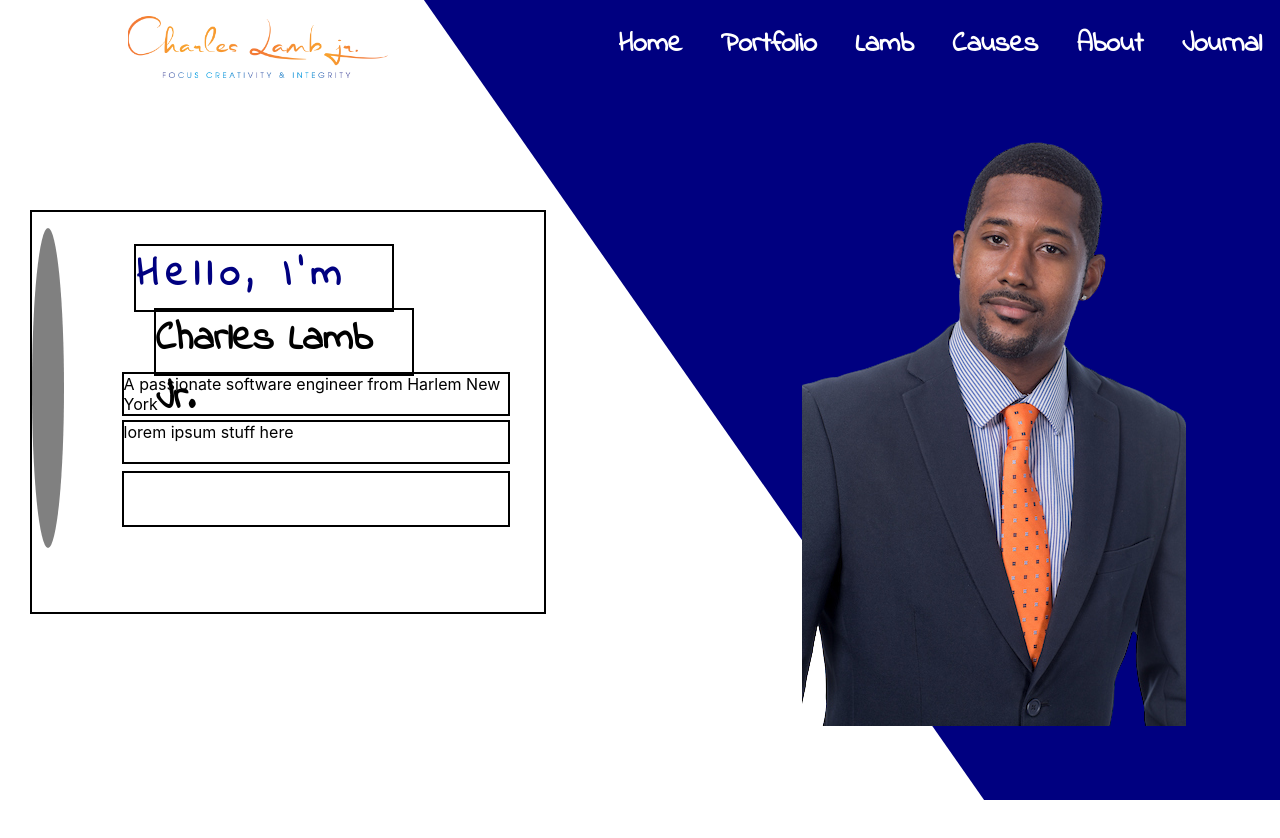
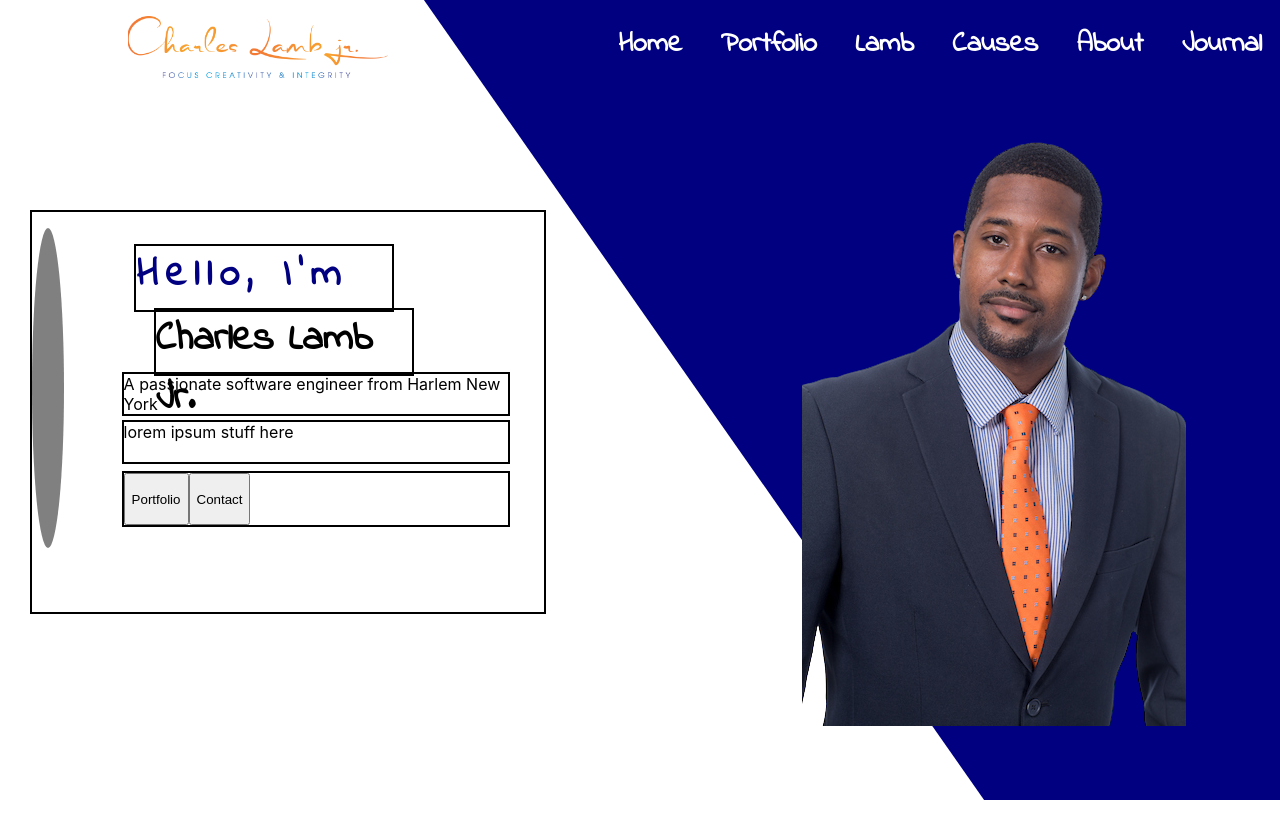
Before and after one commit to cyberstizz/charleslambjr, a React (Create React App) app: page / in a window 1280 px wide. Shown: the top 838 px of the page. Built offline with nearby package versions, Linux system fonts and the light colour scheme.

Commit message:
added the two buttons unstyled. They look like the worst crap you've ever seen

```diff
--- a/src/App.css
+++ b/src/App.css
@@ -214,6 +214,8 @@ left: 1px;
   margin-top: 16.2rem;
   margin-left: 7vw;
   position: absolute;
+  display: inline-flex;
+  flex-direction: row;
 }
 
 .rightFoldSection{
--- a/src/App.js
+++ b/src/App.js
@@ -28,7 +28,12 @@ function App() {
       <div className="name">Charles Lamb Jr.</div>
       <div className="topSlogan">A passionate software engineer from Harlem New York</div>
       <div className="bottomSlogan">lorem ipsum stuff here</div>
-      <div className="buttons"></div>
+      <div className="buttons">
+      <button>Portfolio</button>
+      <button>Contact</button>
+
+
+      </div>
       </div>
 
       <div className="rightFoldSection">
```
